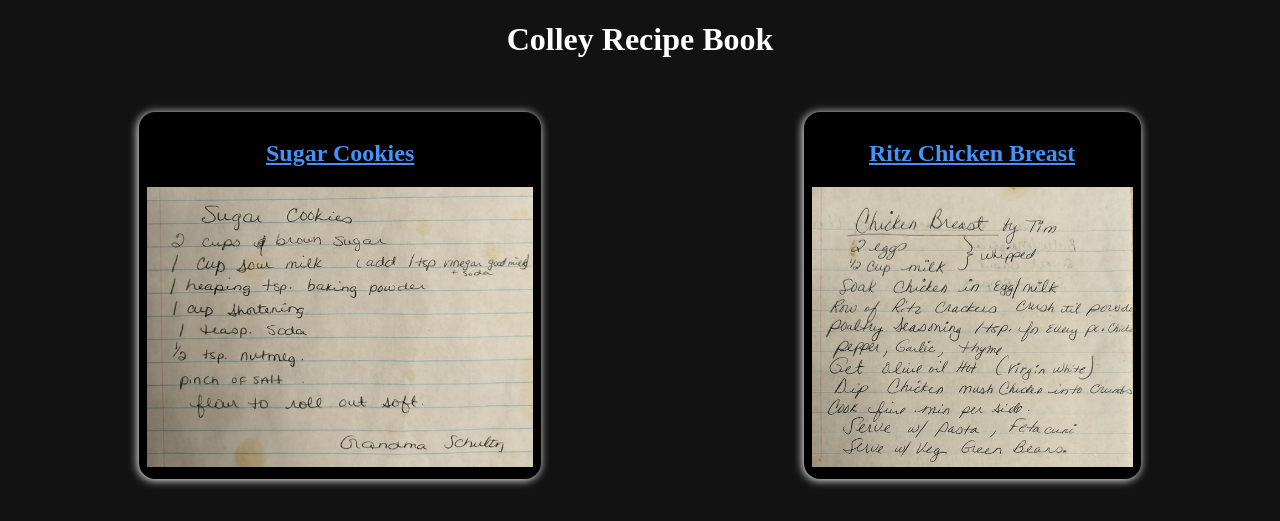
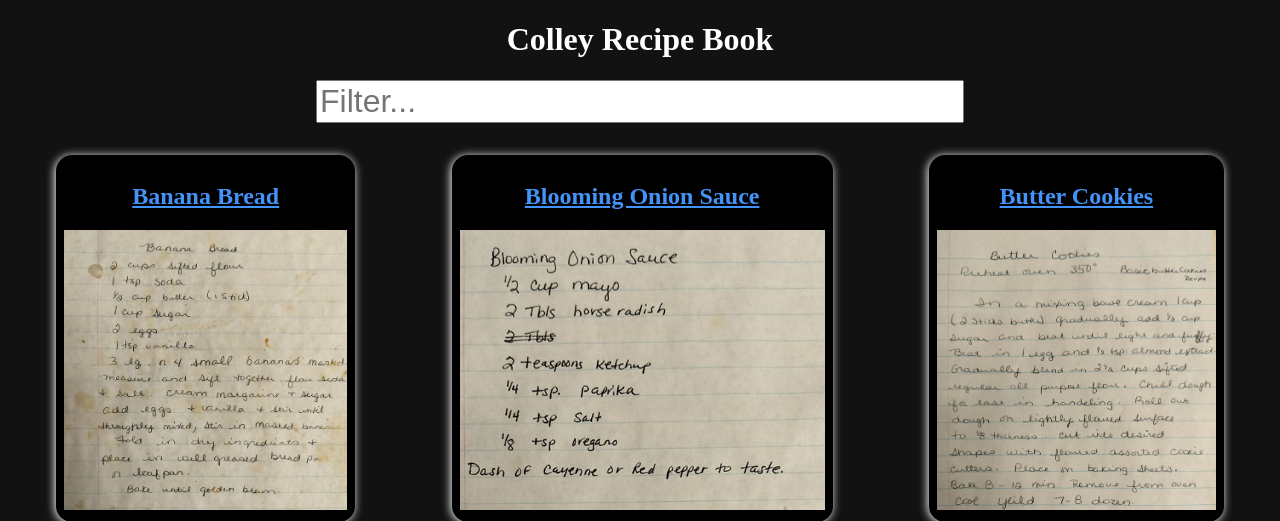
Before and after one commit to volutus/recipes-flask, a Flask app: page / in a window 1280 px wide. Shown: the top 521 px of the page. Run offline with Flask 3, Linux system fonts and the light colour scheme.

Commit message:
Sort recipes alphabetically, add search filter

```diff
--- a/recipe.py
+++ b/recipe.py
@@ -23,4 +23,4 @@
     for child in Path('templates/generated').iterdir():
         if child.is_file() and child.suffix == '.html':
             recipes.append(Recipe(str(child.stem)))
-    return recipes
+    return sorted(recipes, key=lambda x: x.title)
--- a/static/global.css
+++ b/static/global.css
@@ -5,3 +5,6 @@
 a {
     color: #4493f8;
 }
+.hide {
+    display: none;
+}
--- a/static/index.css
+++ b/static/index.css
@@ -1,5 +1,13 @@
 h1 {
     text-align: center;
+}
+div.search-wrapper {
+    display: flex;
+    justify-content: center;
+}
+input#search {
+    font-size: xx-large;
+    min-width: 50vw;
 }
 div.recipes-wrapper {
     display: flex;
--- a/static/index.js
+++ b/static/index.js
@@ -0,0 +1,25 @@
+
+document.addEventListener("DOMContentLoaded",function()
+{
+    const search = document.querySelector("input#search");
+    search.addEventListener("input", searchFilter);
+    function searchFilter(value)
+    {
+        const query = search.value;
+        const links = document.querySelectorAll(".recipe-link");
+        for (const link of links)
+        {
+            const text = link.querySelector(".recipe-title").textContent;
+            const match = text.trim().toUpperCase().includes(query.toUpperCase());
+            if (match)
+            {
+                link.classList.remove("hide");
+            }
+            else
+            {
+                link.classList.add("hide");
+            }
+        }
+    }
+
+});
--- a/templates/index.html
+++ b/templates/index.html
@@ -9,6 +9,10 @@
 {% block content %}
 
 <h1> Colley Recipe Book </h1>
+
+<div class="search-wrapper">
+    <input type="text" id="search" name="search" placeholder="Filter..."/>
+</div>
 
 <div class="recipes-wrapper">
 
```
Also changed, not shown: static/global.js (added).
